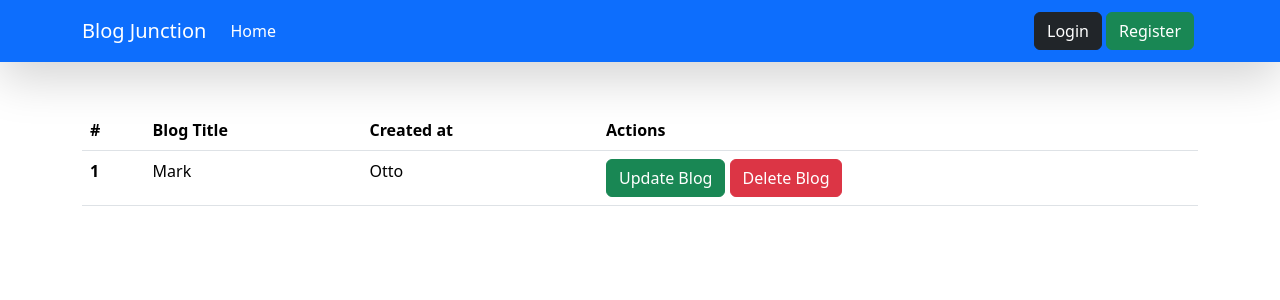
After one commit to soumalya70/Blog-Junction, a Django app: page /show-all-blogs/ in a window 1280 px wide. The commit adds this page. Shown: the top 300 px of the page. Run offline with Django 5.2, Linux system fonts and the light colour scheme.

Commit message:
updated views and templates

```diff
--- /dev/null
+++ b/core/blog/templates/base.html
@@ -0,0 +1,39 @@
+<!DOCTYPE html>
+<html lang="en">
+<head>
+    <meta charset="UTF-8">
+    <meta name="viewport" content="width=device-width, initial-scale=1.0">
+    <link href="https://cdn.jsdelivr.net/npm/bootstrap@5.3.2/dist/css/bootstrap.min.css" rel="stylesheet" integrity="sha384-T3c6CoIi6uLrA9TneNEoa7RxnatzjcDSCmG1MXxSR1GAsXEV/Dwwykc2MPK8M2HN" crossorigin="anonymous">
+    <title>Blog Junction</title>
+</head>
+<body>
+    <nav class="navbar navbar-expand-lg navbar-dark bg-primary shadow-lg">
+        <div class="container">
+          <a class="navbar-brand" href="/">Blog Junction</a>
+          <button class="navbar-toggler" type="button" data-bs-toggle="collapse" data-bs-target="#navbarText" aria-controls="navbarText" aria-expanded="false" aria-label="Toggle navigation">
+            <span class="navbar-toggler-icon"></span>
+          </button>
+          <div class="collapse navbar-collapse" id="navbarText">
+            <ul class="navbar-nav me-auto mb-2 mb-lg-0">
+              <li class="nav-item">
+                <a class="nav-link active" aria-current="page" href="#">Home</a>
+              </li>
+              {% comment %} <li class="nav-item">
+                <a class="nav-link" href="#">Features</a>
+              </li>
+              <li class="nav-item">
+                <a class="nav-link" href="#">Pricing</a>
+              </li> {% endcomment %}
+            </ul>
+            <a href='{% url "login" %}' class="btn btn-dark">Login</a>
+            <a href='{% url "register" %}' class="btn btn-success m-1">Register</a>
+          </div>
+        </div>
+      </nav>
+
+    {% block start %}
+
+
+    {% endblock %}
+</body>
+</html>
--- /dev/null
+++ b/core/blog/templates/show_all_blogs.html
@@ -0,0 +1,28 @@
+{% extends "base.html" %}
+{% block start %}
+    {% comment %} {{blog.content |safe}} {% endcomment %}
+<div class="container mt-5">
+    <table class="table">
+        <thead>
+          <tr>
+            <th scope="col">#</th>
+            <th scope="col">Blog Title</th>
+            <th scope="col">Created at</th>
+            <th scope="col">Actions</th>
+          </tr>
+        </thead>
+        <tbody>
+          <tr>
+            <th scope="row">1</th>
+            <td>Mark</td>
+            <td>Otto</td>
+            <td>
+              <a href='#' class='btn btn-success'> Update Blog </a>
+              <a href='#' class='btn btn-danger'> Delete Blog </a>
+            </td>
+          </tr>
+        </tbody>
+      </table>
+</div>
+
+{% endblock %}
--- a/core/blog/urls.py
+++ b/core/blog/urls.py
@@ -3,5 +3,12 @@ from django.urls import path
 from .views import *
 
 urlpatterns = [
+    path('',home),
     path("get-blog/<id>",get_blog,name='get_blog'),
+    path("login/",login_attempt,name='login'),
+    path('register/',register_attempt,name='register'),
+    path('show-all-blogs/',show_all_blogs,name='show_all_blogs'),
+    path('create-blogs/',create_blogs,name='create_blogs'),
+    path('update-blogs/',update_blogs,name='update_blogs'),
+    path('delete-blog/<id>/',delete_blog,name='delete_blog')
 ]
--- a/core/blog/views.py
+++ b/core/blog/views.py
@@ -1,6 +1,21 @@
-from django.shortcuts import render
+from django.shortcuts import render, redirect
 from .models import *
 # Create your views here.
+
+def home(request):
+    return render(request,'home.html')
+def login_attempt(request):
+    return render(request,'login_attempt.html')
+def register_attempt(request):
+    return render(request,'register_attempt.html')
+def show_all_blogs(request):
+    return render (request,'show_all_blogs.html')
+def create_blogs(request):
+    return render(request,'create_blogs.html')
+def update_blogs(request):
+    return render(request,'update_blogs.html')
+def delete_blog(request,id):
+    return redirect('/')
 def get_blog(request,id):
     context={}
     try:
```
Also changed, not shown: core/blog/templates/create_blogs.html (added, +27 -0 lines), core/blog/templates/detail_blog.html (+3 -10 lines), core/blog/templates/home.html (added, +21 -0 lines), core/blog/templates/login_attempt.html (added, +27 -0 lines), core/blog/templates/register_attempt.html (added, +32 -0 lines), core/blog/templates/update_blogs.html (added, +27 -0 lines).
